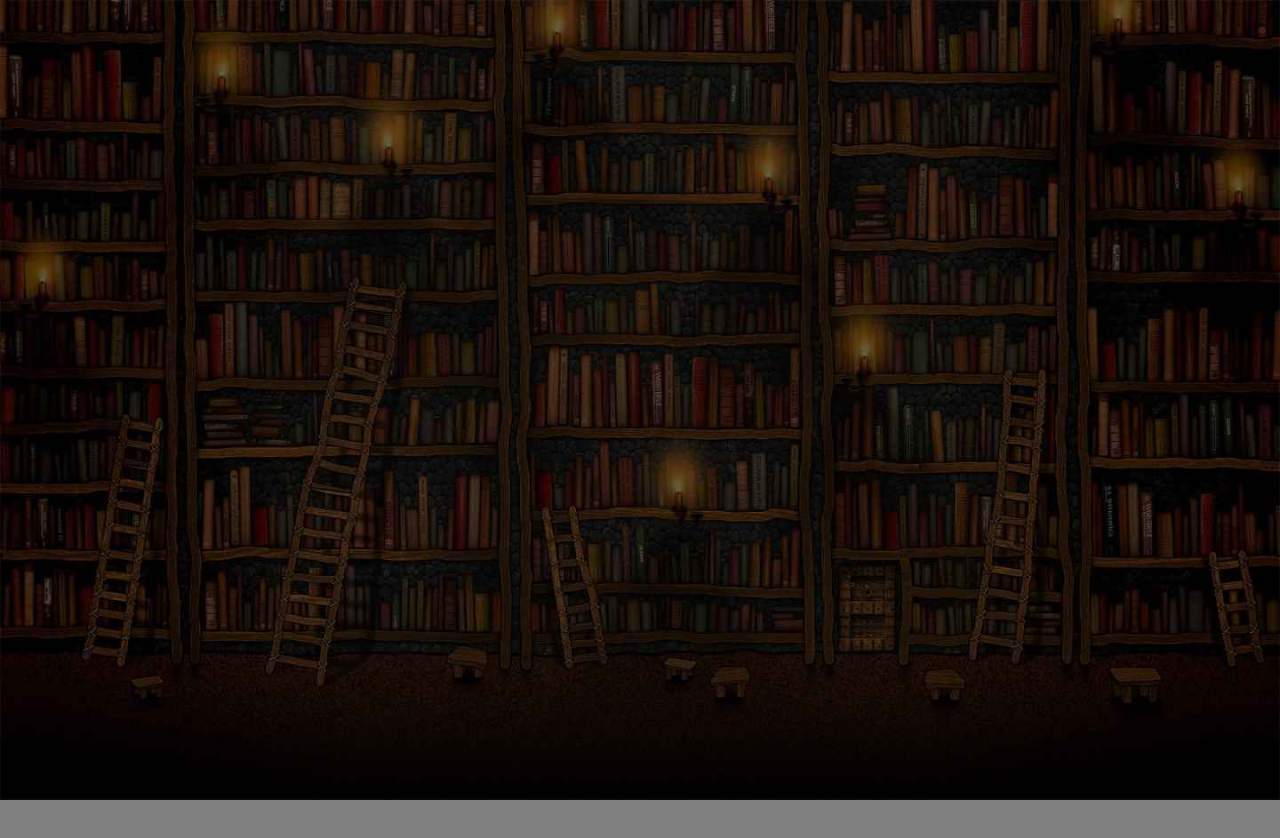
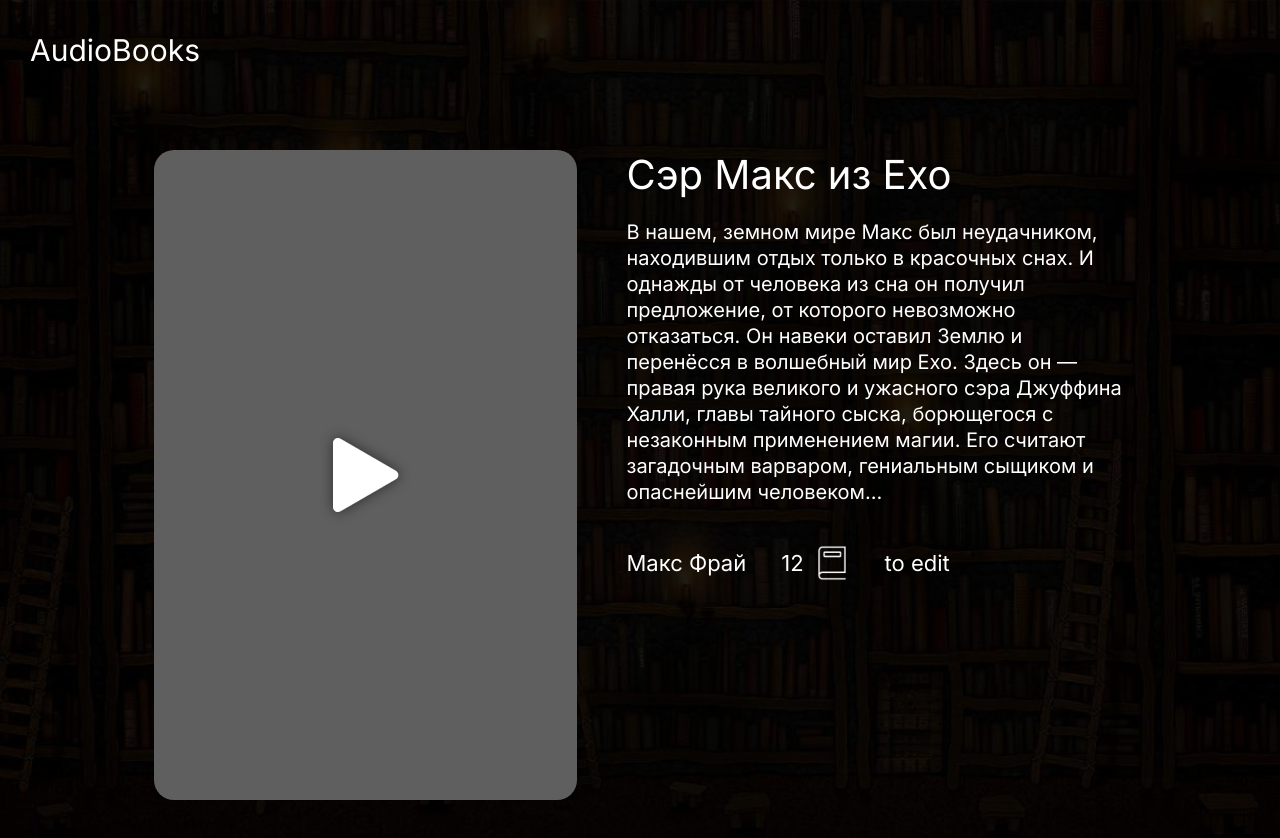
Before and after one commit to Senails/Maudio, a React (Create React App) app: page /bookInfo/MaxFrei in a window 1280 px wide. Shown: the top 838 px of the page. Before the commit the page ends 800 px from the top, so only its background shows below. Built offline with nearby package versions, Linux system fonts and the light colour scheme.

Commit message:
add HTML/CSS book info page

```diff
--- a/public/index.html
+++ b/public/index.html
@@ -6,8 +6,8 @@
     <link rel="icon" href="%PUBLIC_URL%/favicon.ico" />
     <meta id="meta" name="viewport" content="width=device-width, initial-scale=1" />
     <script>
-      if (window.innerWidth<=400){
-        meta.setAttribute("content","width=400");
+      if (window.innerWidth<=450){
+        meta.setAttribute("content","width=450");
       }
     </script>
     <meta name="theme-color" content="#000000" />
--- /dev/null
+++ b/src/Utils/forPleer/SmallNumber.ts
@@ -0,0 +1,11 @@
+let num = 0;
+
+export function SmallNumber(){
+    if (num===0) {
+        num=1;
+        return 0.0001
+    }else{
+        num=0;
+        return 0;
+    }
+}
--- a/src/Utils/forPleer/setbook.ts
+++ b/src/Utils/forPleer/setbook.ts
@@ -1,11 +1,12 @@
 import { pleerState } from "../../types/pleerSlice";
+import { SmallNumber } from "./SmallNumber";
 
 export function setbook(state:pleerState,coll:number,book:number,status:'play'|'pause'){
 
     state.activecollection=coll;
     state.activebook=book;
     state.lenght=0;
-    state.pleerlenght=0;
+    state.pleerlenght=0+SmallNumber();
     state.playpause=status;
     state.activefragment=0;
     state.bookMap=state.seria.collections[coll].books[book];
--- a/src/components/Audiopleer/AudioPl.tsx
+++ b/src/components/Audiopleer/AudioPl.tsx
@@ -13,6 +13,7 @@ export default function AudioPl(){
 
 
     useEffect(()=>{
+        console.log(pleerlenght);
         audio.current!.currentTime=pleerlenght;
         playhandler();
 
--- a/src/pages/BookInfoPage/BookInfoPage.tsx
+++ b/src/pages/BookInfoPage/BookInfoPage.tsx
@@ -1,5 +1,40 @@
+import { Link } from 'react-router-dom';
+import './style.scss';
+
 export function BookInfoPage(){
+
+
+
+    let styleImage = {
+        backgroundImage: `url(${'http://localhost:3000/static/media/img1.a13b7f9a6e77a8409bdb.jpg'})`,
+    }
+
     return <div className="info-page">
+        <p className='audiobook-link'>
+            <Link to='/'>AudioBooks</Link>
+        </p>
 
+        <div className='info-conteiner'>
+            <div className='book-image' style={styleImage}>
+                <div className='shadow'>
+                    <div className='play'>
+                        <Link to={'/listen/123'}></Link>
+                    </div>
+                </div>
+            </div>
+
+            <div className='book-info'>
+                <h1>Сэр Макс из Ехо</h1>
+                <p>В нашем, земном мире Макс был неудачником, находившим отдых только в красочных снах. И однажды от человека из сна он получил предложение, от которого невозможно отказаться. Он навеки оставил Землю и перенёсся в волшебный мир Ехо. Здесь он — правая рука великого и ужасного сэра Джуффина Халли, главы тайного сыска, борющегося с незаконным применением магии. Его считают загадочным варваром, гениальным сыщиком и опаснейшим человеком…</p>
+                <span>
+                    <span className='authtor'>Макс Фрай</span>
+                    <span className='bookcount'>
+                        12
+                        <div className='book-icon'></div>
+                    </span>
+                    <span><Link to={'/'}>to edit</Link></span>
+                </span>
+            </div>
+        </div>
     </div>
 }
--- /dev/null
+++ b/src/pages/BookInfoPage/style.scss
@@ -0,0 +1,180 @@
+.info-page{
+    box-sizing: border-box;
+    position: relative;
+    top: 0;
+    left: 0;
+
+    width: 100%;
+    min-height: 100vh;
+    background-color: rgba(0, 0, 0, 0.7);
+    padding: 150px 0;
+    text-align: center;
+
+    .audiobook-link{
+        position: absolute;
+        top: 30px;
+        left: 30px;
+
+        // border: 1px solid red;
+
+        a{
+            text-decoration: none;
+            color: white;
+
+            font-family: 'Inter';
+            font-style: normal;
+            font-weight: 500;
+            font-size: 30px;
+            line-height: 40px;
+        }
+    }
+    .info-conteiner{
+        margin: 0 auto;
+        // border: 1px solid red;
+        display: inline-flex;
+        // flex-direction: column;
+
+        .book-image{
+            width: 423px;
+            height: 650px;
+            // border: 1px solid red;
+            border-radius: 20px;
+            background-position: center;
+            background-size: cover;
+            background-repeat: no-repeat;
+            background-color: rgba(128, 128, 128, 0.6);
+
+            .shadow{
+                width: 100%;
+                height: 100%;
+                background-color: rgba(0, 0, 0, 0.4);
+                display: flex;
+                justify-content: center;
+                align-items: center;
+
+                .play{
+                    background-image: url('./../../assets/play.svg');
+                    background-position: center;
+                    background-size: contain;
+                    background-repeat: no-repeat;
+                    width: 100px;
+                    height: 100px;
+                    a{
+                        display: block;
+                        width: 100%;
+                        height: 100%;
+                    }
+                }
+            }
+        }
+
+        .book-info{
+            text-align: left;
+            // border: 1px solid red;
+            width: 500px;
+            margin-left: 50px;
+            color: white;
+
+            h1{
+                font-family: 'Inter';
+                font-style: normal;
+                font-weight: 400;
+                font-size: 40px;
+                // border: 1px solid red;
+                margin-bottom: 20px;
+            }
+
+            p{
+                font-family: 'Inter';
+                font-style: normal;
+                font-weight: 400;
+                font-size: 20px;
+                line-height: 26px;
+                // border: 1px solid red;
+                margin-bottom: 40px;
+            }
+
+            >span{
+                // border: 1px solid red;
+                font-family: 'Inter';
+                font-style: normal;
+                font-weight: 400;
+                font-size: 22px;
+                line-height: 36px;
+                display: flex;
+
+                span{
+                    // border: 1px solid red;
+                    margin-right: 35px;
+
+                    a{
+                        color: white;
+                        text-decoration: none;
+
+                        &:hover{
+                            text-decoration: underline;
+                        }
+                    }
+
+                    &.bookcount{
+                        display: flex;
+                        .book-icon{
+                            // border: 1px solid red;
+                            width: 36px;
+                            height: 36px;
+                            margin-left: 10px;
+
+                            background-image: url('./../../assets/book-icon.png');
+                            background-position: center;
+                            background-repeat: no-repeat;
+                            background-size: contain;
+                        }
+                    }
+                }
+            }
+        }
+    }
+
+    @media (max-width: 1100px) {
+        .info-conteiner{
+            // flex-direction: column;
+
+            .book-image{
+                width: 308.79px;
+                height: 478.15px;
+            }
+
+            .book-info{
+                text-align: left;
+                width: 410px;
+                margin-left: 30px;
+
+                >span{
+                    span:nth-last-child(1){
+                        display: none;
+                    }
+                }
+            }
+        }
+    }
+
+    @media (max-width: 800px) {
+        padding: 100px 0;
+
+        .info-conteiner{
+            flex-direction: column;
+
+            .book-image{
+                width: 423px;
+                height: 650px;
+            }
+
+            .book-info{
+                text-align: left;
+                width: 423px;
+                margin-left: 0px;
+                margin-top: 30px;
+            }
+        }
+    }
+}
--- a/src/redux/slices/pleerSlice.ts
+++ b/src/redux/slices/pleerSlice.ts
@@ -7,6 +7,7 @@ import { findnextbook } from '../../Utils/forPleer/findnextbook';
 import { setbook } from '../../Utils/forPleer/setbook';
 import { pleerState, Seria } from '../../types/pleerSlice';
 import { getvolume, savevolume } from '../../Utils/forPleer/savevolume';
+import { SmallNumber } from '../../Utils/forPleer/SmallNumber';
 
 let initialSeria: Seria = {
     name:'',
@@ -95,7 +96,7 @@ export const pleerSlice = createSlice({
             state.activefragment=0;
             state.playpause='pause';
             state.lenght=0;
-            state.pleerlenght=0;
+            state.pleerlenght=0+SmallNumber();
         },
         changebook(state, action:PayloadAction<{coll:number,book:number}>){
             let {coll , book}=action.payload
@@ -123,7 +124,7 @@ export const pleerSlice = createSlice({
             let {src,lenght, activeFragment}= FindFragment(state.bookMap,action.payload);
             state.activefragment=activeFragment;
             state.activeSrc = src;
-            state.pleerlenght=lenght;
+            state.pleerlenght=lenght+SmallNumber();
         },
         UserSelectVolume(state, action:PayloadAction<number>){
             state.userVolume = action.payload;
--- a/src/redux/slices/searchSlice.ts
+++ b/src/redux/slices/searchSlice.ts
@@ -16,7 +16,7 @@ type searchState = {
 }
 
 let book: BookCardtype = {
-    href:'/listen/MaxFrei',
+    href:'/bookInfo/MaxFrei',
     img: './img1.jpg',
     bookcount: 12,
     authtor:'Макс Фрай',
```
